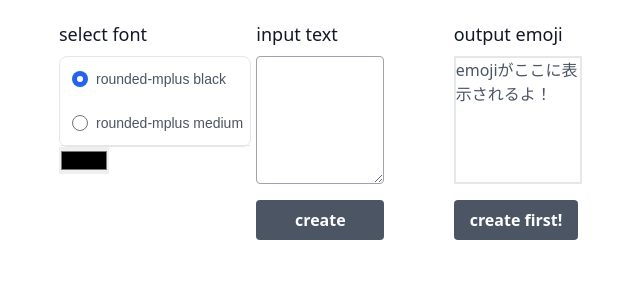
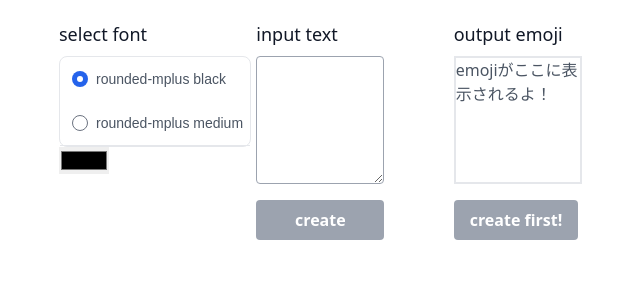
Before and after one commit to nibuno/emoemo, a Django app: page /emoemo in a window 1280 px wide. Shown: the part 280-580 px from the top of the page, without its empty margins (325-965 px from the left). Run offline with Django 4.2, Linux system fonts and the light colour scheme; style sheets or scripts are compiled from the project's sources; some libraries are stand-ins or nearby versions; some web fonts are replaced.

Commit message:
グレーの色が強めだったので弱めに修正

```diff
--- a/emoemo/templates/base.html
+++ b/emoemo/templates/base.html
@@ -74,7 +74,7 @@
                                     <div class="w-32">
                                         <button type="submit"
                                                 id="create-button"
-                                                class="w-full bg-gray-600 text-white font-bold py-2 px-4 rounded focus:outline-none focus:shadow-outline">
+                                                class="w-full text-white font-bold py-2 px-4 rounded focus:outline-none focus:shadow-outline">
                                             create
                                         </button>
                                     </div>
@@ -97,7 +97,7 @@
                                             <div>emojiがここに表示されるよ！</div>
                                         </div>
                                         <div>
-                                            <button class="bg-gray-600 text-white font-bold py-2 px-4 rounded focus:outline-none focus:shadow-outline"
+                                            <button class="bg-gray-400 text-white font-bold py-2 px-4 rounded focus:outline-none focus:shadow-outline"
                                                     disabled>create first!</button>
                                         </div>
                                     {% endif %}
@@ -117,12 +117,12 @@
     // FIXME: ボタンのdisabledを切り替える処理を関数化する
     if (inputText.value === '') {
         createButton.disabled = true;
-        createButton.classList.add('bg-gray-600');
+        createButton.classList.add('bg-gray-400');
         createButton.classList.remove('bg-blue-500');
         createButton.classList.remove('hover:bg-blue-700');
     } else {
         createButton.disabled = false;
-        createButton.classList.remove('bg-gray-600');
+        createButton.classList.remove('bg-gray-400');
         createButton.classList.add('bg-blue-500');
         createButton.classList.add('hover:bg-blue-700');
     }
@@ -130,13 +130,13 @@
     inputText.addEventListener('input', () => {
         if (inputText.value === '') {
             createButton.disabled = true;
-            createButton.classList.add('bg-gray-600');
+            createButton.classList.add('bg-gray-400');
             createButton.classList.remove('bg-blue-500');
             createButton.classList.remove('hover:bg-blue-700');
 
         } else {
             createButton.disabled = false;
-            createButton.classList.remove('bg-gray-600');
+            createButton.classList.remove('bg-gray-400');
             createButton.classList.add('bg-blue-500');
             createButton.classList.add('hover:bg-blue-700');
         }
```
